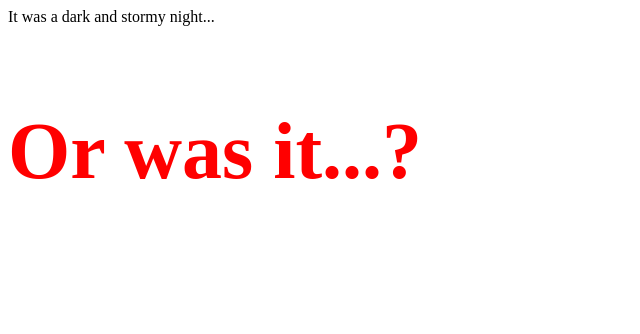
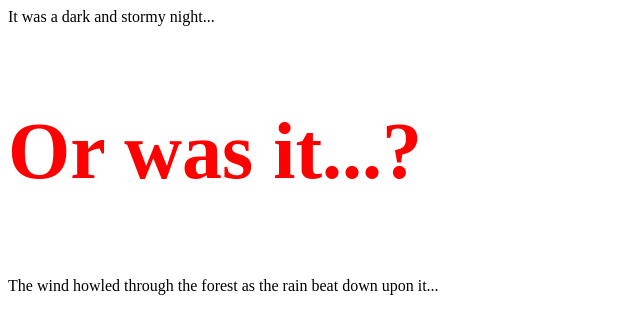
Before and after one commit to dominicnunez/fireside-story, a plain HTML site: page index.html in a window 1280 px wide. Shown: the whole page, without its empty margins (0-640 px from the left). Drawn offline with Linux system fonts and the light colour scheme.

Commit message:
part 3 of story

```diff
--- a/index.html
+++ b/index.html
@@ -2,5 +2,8 @@
   <body>
     <p>It was a dark and stormy night...</p>
     <h3 style="font-size:5rem;color:red;">Or was it...?</h3>
+    <p>The wind howled through the forest as the rain beat down upon
+it...
+    </p>
   </body>
 </html>
```
Also changed, not shown: 1 other file.
